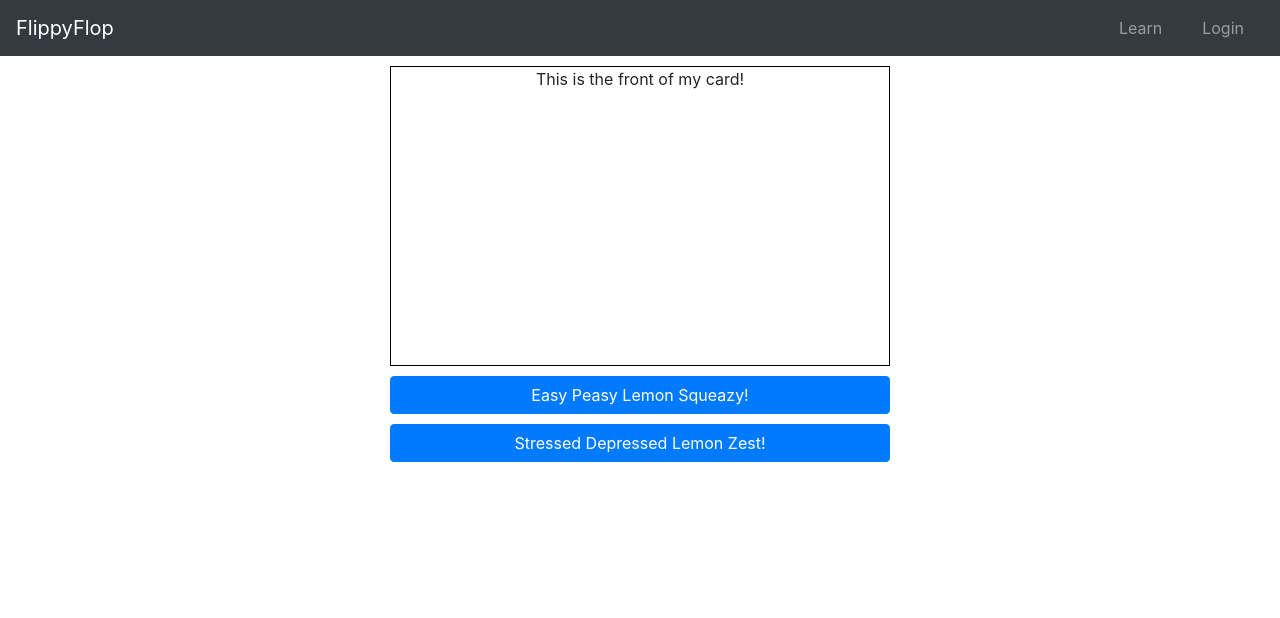
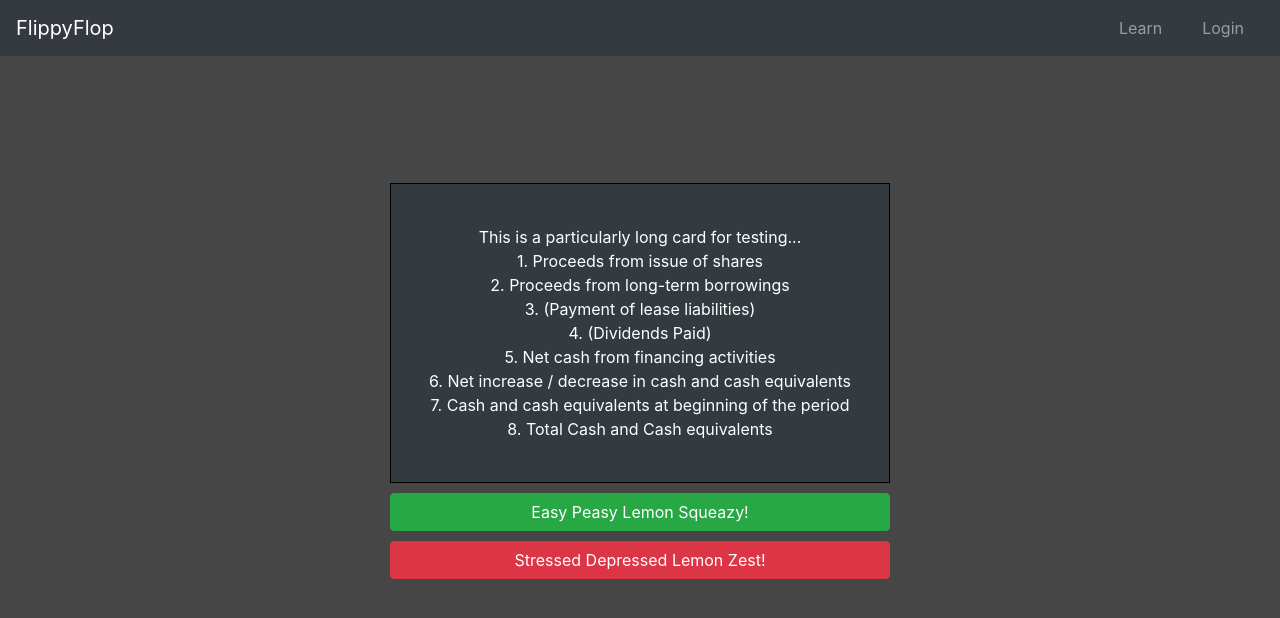
Before and after one commit to JacquesDonnelly/FlippyFlopFrontEnd, a React (Create React App) app in the folder flippyflopfrontend/: page / in a window 1280 px wide. Shown: the top 618 px of the page. Built offline with nearby package versions, Linux system fonts and the light colour scheme.

Commit message:
styling now done

```diff
--- a/flippyflopfrontend/src/App.css
+++ b/flippyflopfrontend/src/App.css
@@ -1,38 +1,11 @@
 .App {
-  text-align: center;
+  background-color: #464646;
+  height: 100vh;
 }
 
-.App-logo {
-  height: 40vmin;
-  pointer-events: none;
-}
-
-@media (prefers-reduced-motion: no-preference) {
-  .App-logo {
-    animation: App-logo-spin infinite 20s linear;
-  }
-}
-
-.App-header {
-  background-color: #282c34;
-  min-height: 100vh;
+.AppContent {
+  height: 80%;
   display: flex;
   flex-direction: column;
-  align-items: center;
   justify-content: center;
-  font-size: calc(10px + 2vmin);
-  color: white;
 }
-
-.App-link {
-  color: #61dafb;
-}
-
-@keyframes App-logo-spin {
-  from {
-    transform: rotate(0deg);
-  }
-  to {
-    transform: rotate(360deg);
-  }
-}
--- a/flippyflopfrontend/src/App.js
+++ b/flippyflopfrontend/src/App.js
@@ -1,14 +1,16 @@
 import React from 'react';
-import './App.css';
 import Navigation from './components/Navigation'
 import TestCard from './components/TestCard'
+import './App.css';
 
 function App() {
   return (
-		<>
+		<div className="App">
 			<Navigation />
-			<TestCard />
-		</>
+			<div className="AppContent">
+				<TestCard />
+			</div>
+		</div>
   );
 }
 
--- /dev/null
+++ b/flippyflopfrontend/src/components/Card.css
@@ -0,0 +1,14 @@
+.Card {
+  border: 1px solid black;
+  text-align: center;
+  height: 300px;
+  width: 90%;
+  max-width: 500px;
+  margin-top: 10px;
+  background-color: #343b40;
+  color: white;
+  display: flex;
+  align-items: center;
+  justify-content: center;
+  white-space: pre-line;
+}
--- /dev/null
+++ b/flippyflopfrontend/src/components/Card.js
@@ -0,0 +1,12 @@
+import React from 'react';
+import './Card.css'
+
+function Card(props) {
+	return (
+		<div className="Card">
+			{props.front}
+		</div>
+	)
+}
+
+export default Card
--- a/flippyflopfrontend/src/components/TestCard.css
+++ b/flippyflopfrontend/src/components/TestCard.css
@@ -1,12 +1,3 @@
-.Card {
-  border: 1px solid black;
-  text-align: center;
-  height: 300px;
-  width: 90%;
-  max-width: 500px;
-  margin-top: 10px;
-}
-
 .resultButton {
   width: 90%;
   max-width: 500px;
--- a/flippyflopfrontend/src/components/TestCard.js
+++ b/flippyflopfrontend/src/components/TestCard.js
@@ -1,34 +1,20 @@
 import React from 'react';
 import Button from 'react-bootstrap/Button'
+import Card from './Card.js'
 import './TestCard.css'
-
-function Card(props) {
-	return (
-		<div className="Card">
-			{props.front}
-		</div>
-	)
-}
-
-// TODO:
-// Move Card to its own component file
-// Change the background color to dark grey
-// Style the card (centering text) and make buttons look nice (color correctly)
-// Center (vertically using flex) the TestCard component on the page
-// Make sure the layout is appropirate for mobile
-
 
 
 function TestCard(props) {
 	const card = {
-		"front": "This is the front of my card!",
-		"back": "You can't see this yet!"
+		"front":
+		"This is a particularly long card for testing... \n 1. Proceeds from issue of shares \n 2. Proceeds from long-term borrowings \n 3. (Payment of lease liabilities) \n 4. (Dividends Paid) \n 5. Net cash from financing activities \n 6. Net increase / decrease in cash and cash equivalents \n 7. Cash and cash equivalents at beginning of the period \n 8. Total Cash and Cash equivalents ",
+		"back": "This is not being rendered yet..."
 	}
 	return (
 		<div className="testCardContainer">
 			<Card front={card.front}/>
-			<Button className="resultButton">Easy Peasy Lemon Squeazy!</Button>
-			<Button className="resultButton">Stressed Depressed Lemon Zest!</Button>
+			<Button className="resultButton" variant="success">Easy Peasy Lemon Squeazy!</Button>
+			<Button className="resultButton" variant="danger">Stressed Depressed Lemon Zest!</Button>
 		</div>
 	)
 }
```
